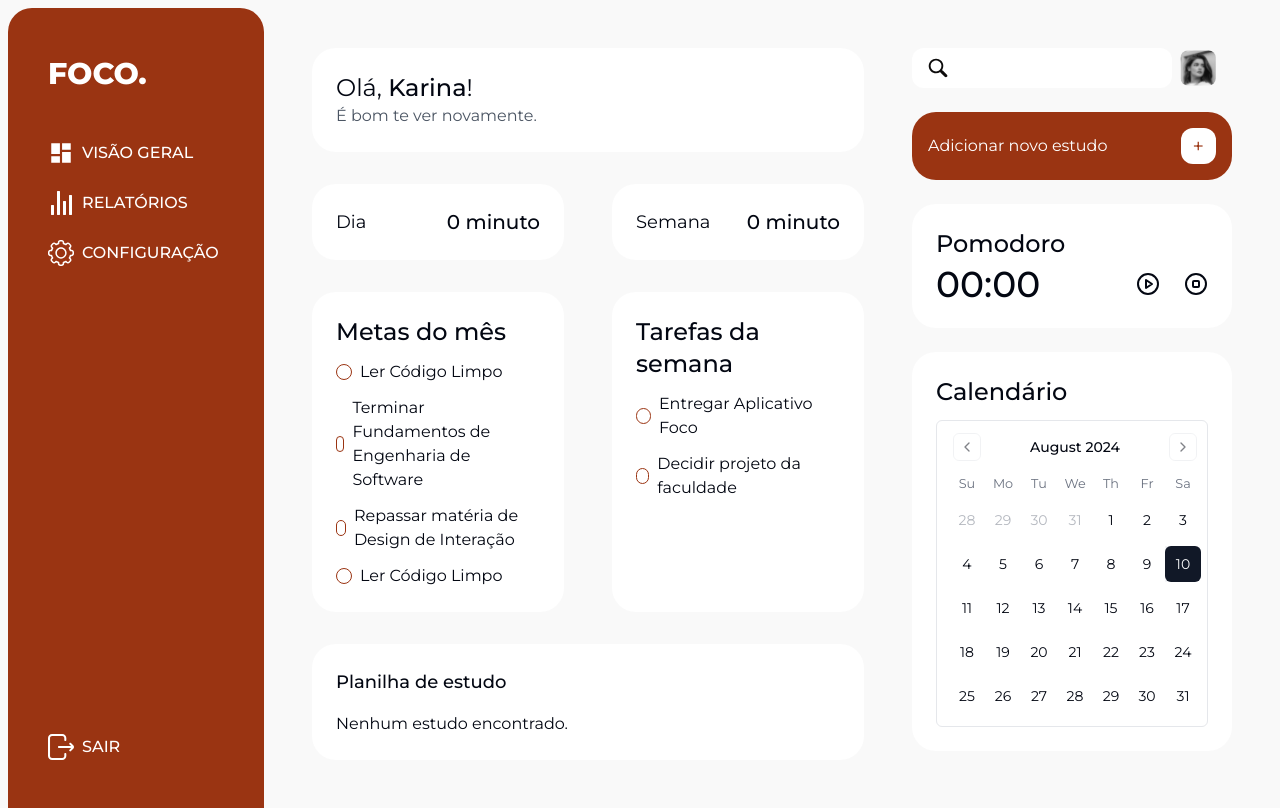
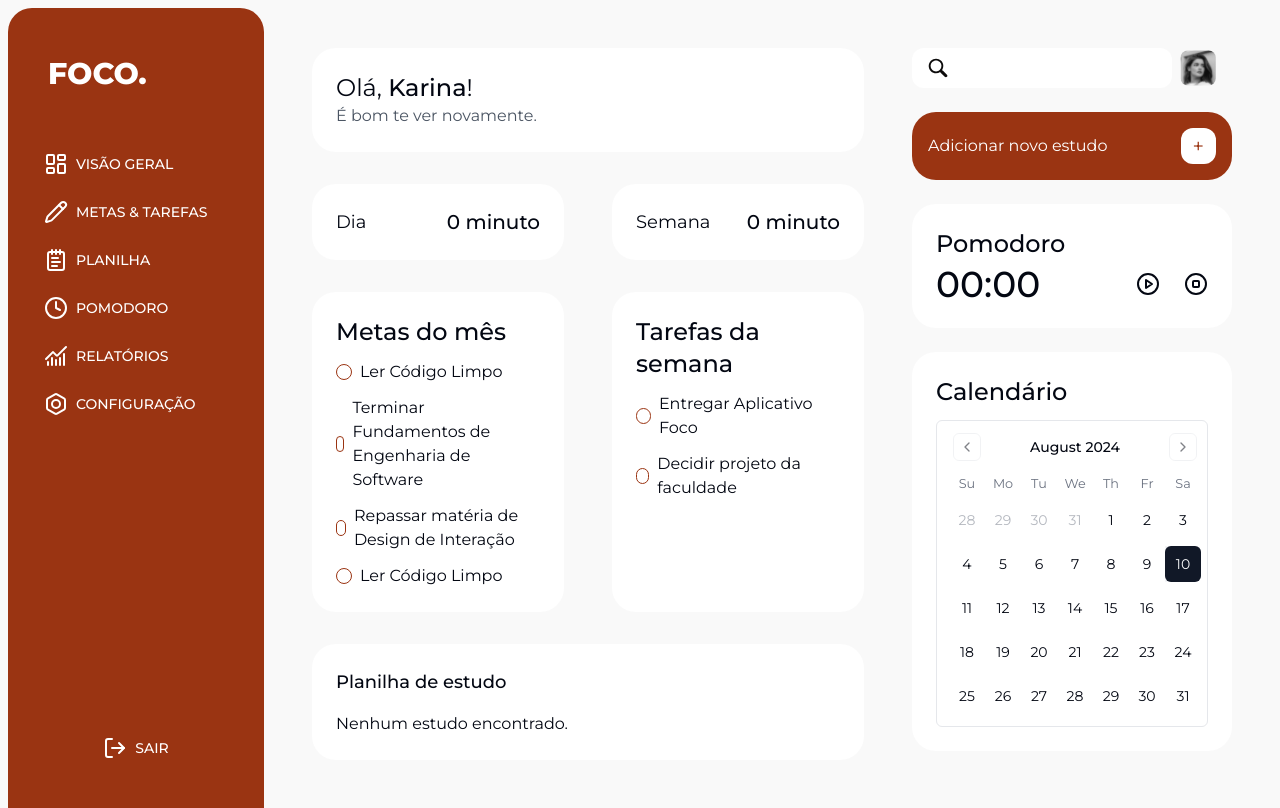
Before and after one commit to karinanuunes/app-foco, a Next.js app: page /dashboard in a window 1280 px wide. Built offline with nearby package versions, Linux system fonts and the light colour scheme.

Commit message:
style: add new icons and future functionalitites

```diff
--- a/src/components/ui/menu.tsx
+++ b/src/components/ui/menu.tsx
@@ -1,38 +1,68 @@
 import Link from "next/link";
+import {
+  Bolt,
+  ChartNoAxesCombined,
+  Clock,
+  LayoutDashboard,
+  LogOut,
+  NotepadText,
+  Pencil,
+} from "lucide-react";
 
 const Menu = () => {
   return (
-    <div className="w-64 flex flex-col gap-12 py-12 pl-10 bg-orange-800 h-lvh mt-2 ml-2 rounded-t-3xl">
-      <h1 className="font-extrabold text-3xl text-white">FOCO.</h1>
+    <div className="w-64 flex flex-col gap-12 py-12 bg-orange-800 h-lvh mt-2 ml-2 rounded-t-3xl">
+      <h1 className="font-extrabold text-3xl text-white pl-10">FOCO.</h1>
       <div className="flex flex-col flex-1">
-        <nav className="flex flex-col gap-6">
+        <nav className="flex flex-col">
           <Link
-            href={"/"}
-            className="font-medium text-white flex items-center gap-2"
+            href={"/dashboard"}
+            className="text-sm font-medium text-white flex items-center gap-2 pl-6 py-3 mx-3 rounded-[64px] hover:bg-[#f9f9f9] hover:text-orange-800"
           >
-            <img src="/dashboard.svg" alt="" />
+            <LayoutDashboard />
             VISÃO GERAL
           </Link>
           <Link
             href={"/"}
-            className="font-medium text-white flex items-center gap-2"
+            className="text-sm font-medium text-white flex items-center gap-2 pl-6 py-3 mx-3 rounded-[64px] hover:bg-[#f9f9f9] hover:text-orange-800"
           >
-            <img src="/stats.svg" alt="" />
+            <Pencil />
+            METAS & TAREFAS
+          </Link>
+          <Link
+            href={"/"}
+            className="text-sm font-medium text-white flex items-center gap-2 pl-6 py-3 mx-3 rounded-[64px] hover:bg-[#f9f9f9] hover:text-orange-800"
+          >
+            <NotepadText />
+            PLANILHA
+          </Link>
+          <Link
+            href={"/"}
+            className="text-sm font-medium text-white flex items-center gap-2 pl-6 py-3 mx-3 rounded-[64px] hover:bg-[#f9f9f9] hover:text-orange-800"
+          >
+            <Clock />
+            POMODORO
+          </Link>
+          <Link
+            href={"/"}
+            className="text-sm font-medium text-white flex items-center gap-2 pl-6 py-3 mx-3 rounded-[64px] hover:bg-[#f9f9f9] hover:text-orange-800"
+          >
+            <ChartNoAxesCombined />
             RELATÓRIOS
           </Link>
           <Link
             href={"/"}
-            className="font-medium text-white flex items-center gap-2"
+            className="text-sm font-medium text-white flex items-center gap-2 pl-6 py-3 mx-3 rounded-[64px] hover:bg-[#f9f9f9] hover:text-orange-800"
           >
-            <img src="/config.svg" alt="" />
+            <Bolt />
             CONFIGURAÇÃO
           </Link>
         </nav>
         <Link
           href={"/"}
-          className="font-medium text-white flex items-center gap-2 mt-auto"
+          className="text-sm font-medium text-white flex items-center justify-center gap-2 mt-auto"
         >
-          <img src="/logout.svg" alt="" />
+          <LogOut />
           SAIR
         </Link>
       </div>
```
